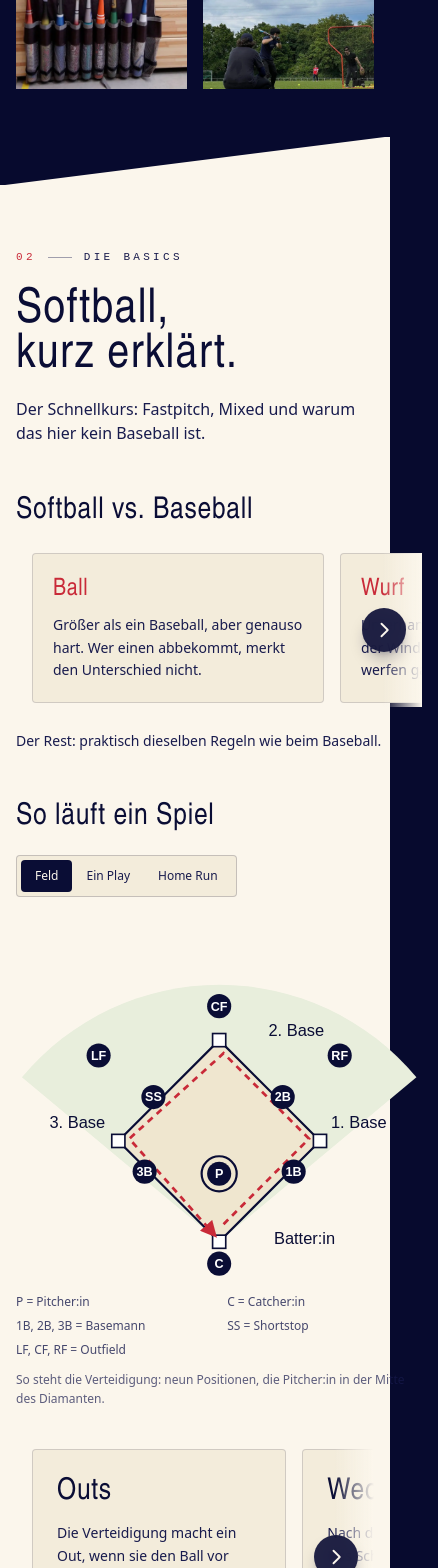
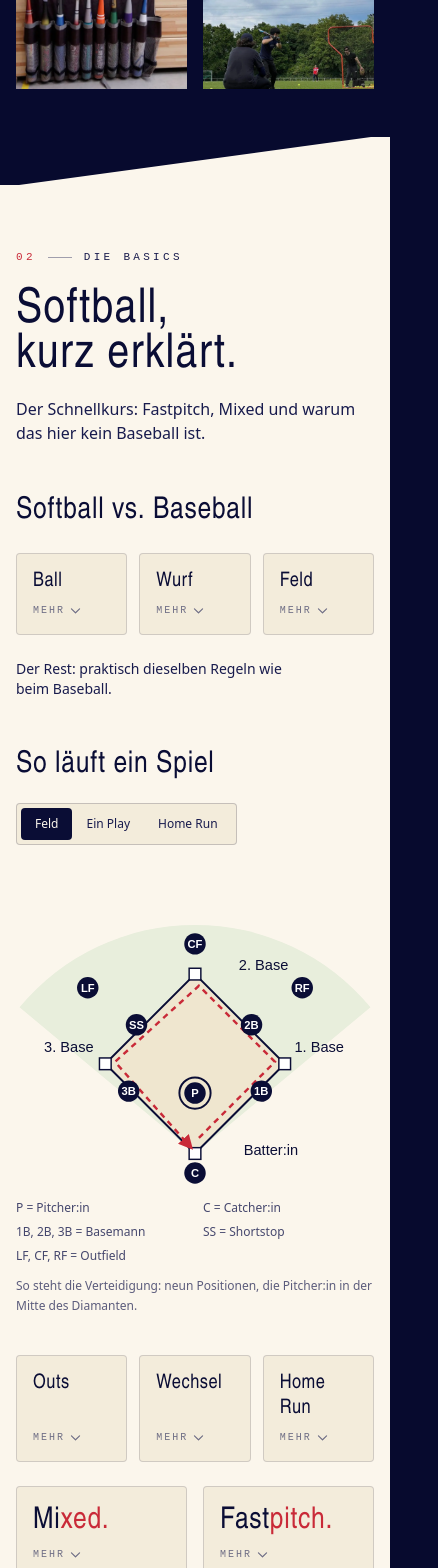
Before and after one commit to Hungfu123/softball-planner, a React (Vite) app in the folder website/: page / in a window 390 px wide. Shown: the part 2140-3708 px from the top of the page, 438 px wide, since content can reach past the window. Built offline with nearby package versions, Linux system fonts and the light colour scheme.

Commit message:
✨ Basics: alle drei Gruppen als ChipPanel (Fakten/Regeln/Mixed+Fastpitch) — Grid-Display-Fix, Kästchen nebeneinander; EdgeFade: ViewBox-Bleed gegen Hi-DPI-Naht

```diff
--- a/website/src/components/Basics.tsx
+++ b/website/src/components/Basics.tsx
@@ -3,7 +3,6 @@ import { AnimatePresence, motion, useReducedMotion } from 'motion/react'
 import { CaretDown } from '@phosphor-icons/react'
 import { Reveal, SectionTag } from '@/components/Reveal'
 import { EdgeFade } from '@/components/EdgeFade'
-import { SwipeRow } from '@/components/SwipeRow'
 
 const FACTS = [
   {
@@ -451,7 +450,10 @@ function ChipPanel<K extends string>({
 }) {
   return (
     <div className="md:hidden">
-      <div className={grid}>
+      {/* display:grid MUSS mit in die Klasse — grid-cols-2 allein wirkt nicht.
+          Die Buttons sind flex-col (damit die Mehr-Hints unten bündig sind),
+          also block-level: ohne Grid stehen sie untereinander. */}
+      <div className={`grid ${grid}`}>
         {items.map((t) => {
           const isActive = open === t.key
           return (
@@ -511,7 +513,9 @@ function ChipPanel<K extends string>({
 
 export function Basics() {
   const [scene, setScene] = useState<Scene>('feld')
+  const [factOpen, setFactOpen] = useState<'ball' | 'wurf' | 'feld' | null>(null)
   const [termOpen, setTermOpen] = useState<'mixed' | 'fastpitch' | null>(null)
+  const [ruleOpen, setRuleOpen] = useState<'outs' | 'wechsel' | 'homerun' | null>(null)
   const active = SCENES.find((s) => s.key === scene)!
 
   return (
@@ -535,23 +539,15 @@ export function Basics() {
             <h3 className="font-display text-3xl tracking-wide text-navy-900">
               Softball vs. Baseball
             </h3>
-            {/* Mobile: Fakten als Swipe-Karten (gleiche Sprache wie Galerie und
-                Regel-Karten), ab md die editoriale Liste. */}
-            <div className="mt-6 md:hidden">
-              <SwipeRow hideAt="md" desktop="">
-                {FACTS.map((f, i) => (
-                  <Reveal key={f.key} delay={i * 0.07} className="w-[78%] shrink-0 snap-center">
-                    <div className="group relative size-full overflow-hidden rounded-sm border border-navy-900/15 bg-cream-100 p-5 transition-colors duration-200 hover:border-navy-900/30 hover:bg-cream-50">
-                      <span aria-hidden className="card-accent" />
-                      <h4 className="font-display text-2xl tracking-wide text-brand-600">
-                        {f.term}
-                      </h4>
-                      <p className="mt-2 text-sm leading-relaxed text-navy-700">{f.text}</p>
-                    </div>
-                  </Reveal>
-                ))}
-              </SwipeRow>
-            </div>
+            {/* Mobile: Fakten als Auswahl-Kästchen + Panel (Tap auf "Ball" →
+                Erklärung darunter), ab md die editoriale Liste. */}
+            <ChipPanel
+              items={FACTS.map((f) => ({ key: f.key, title: f.term, text: f.text }))}
+              open={factOpen}
+              onToggle={setFactOpen}
+              grid="mt-6 grid-cols-3 gap-3"
+              titleClass="font-display text-xl leading-tight tracking-wide"
+            />
             <div className="mt-6 hidden divide-y divide-navy-900/15 border-t border-navy-900/15 md:block">
               {FACTS.map((fact) => (
                 <div
@@ -620,16 +616,20 @@ export function Basics() {
           </div>
         </div>
 
-        {/* Regel-Karten: Mobile SwipeRow mit Pfeil-Hint (gleiche Sprache wie
-            Galerie und Fakten), ab md das 3er-Grid. Info bleibt komplett. */}
+        {/* Regeln: Mobile Auswahl-Kästchen + Panel (gleiche Interaktion wie
+            Fakten und Mixed/Fastpitch — gleiche Inhaltsform, gleiche Sprache),
+            ab md das 3er-Grid mit vollem Text. */}
         <div className="mt-10 md:mt-12">
-          <SwipeRow hideAt="md" desktop="md:grid md:grid-cols-3 md:gap-6">
+          <ChipPanel
+            items={RULES}
+            open={ruleOpen}
+            onToggle={setRuleOpen}
+            grid="grid-cols-3 gap-3"
+            titleClass="font-display text-xl leading-tight tracking-wide"
+          />
+          <div className="hidden gap-6 md:grid md:grid-cols-3">
             {RULES.map((r, i) => (
-              <Reveal
-                key={r.key}
-                delay={i * 0.08}
-                className="w-[78%] shrink-0 snap-center md:w-auto md:shrink"
-              >
+              <Reveal key={r.key} delay={i * 0.08}>
                 <div className="group relative size-full overflow-hidden rounded-sm border border-navy-900/15 bg-cream-100 p-6 transition-colors duration-200 hover:border-navy-900/30 hover:bg-cream-50">
                   <span aria-hidden className="card-accent" />
                   <h3 className="font-display text-3xl tracking-wide text-navy-900">{r.title}</h3>
@@ -637,7 +637,7 @@ export function Basics() {
                 </div>
               </Reveal>
             ))}
-          </SwipeRow>
+          </div>
         </div>
 
         {/* Mixed/Fastpitch: Mobile Auswahl-Kästchen + Panel, ab md die
--- a/website/src/components/EdgeFade.tsx
+++ b/website/src/components/EdgeFade.tsx
@@ -7,6 +7,12 @@ const CREAM = '#fbf6ec'
  * aneinander grenzende Dreiecke. Bei zwei Dreiecken ist die gemeinsame
  * Diagonale an beiden Formen anti-aliased, die Deckung fällt unter 100 %
  * und der Sektions-Hintergrund scheint als helle Naht durch.
+ *
+ * Naht-Fix: Alle Formen ragen um 4 Einheiten über die ViewBox hinaus
+ * (vertikal UND horizontal). Die Clip-Kante liegt damit mitten in
+ * Vollfarbe statt auf einer Kante — auf Hi-DPI-Geräten (DPR 2-3) konnte
+ * ein 1-Subpixel-Rest der Kante sonst als weiße Linie durchscheinen.
+ * Die Diagonale läuft weiterhin exakt Ecke zu Ecke.
  */
 export function EdgeFade({ edge }: { edge: 'top' | 'bottom' }) {
   return (
@@ -17,8 +23,8 @@ export function EdgeFade({ edge }: { edge: 'top' | 'bottom' }) {
           preserveAspectRatio="none"
           className="block h-12 w-full md:h-16"
         >
-          <rect x="-1" y="-1" width="1442" height="72" fill={CREAM} />
-          <path d="M-1,-1 H1441 L-1,71 Z" fill={NAVY} />
+          <rect x="-4" y="-4" width="1448" height="78" fill={CREAM} />
+          <path d="M-4,-4 H1444 L-4,74 Z" fill={NAVY} />
         </svg>
       ) : (
         <svg
@@ -26,8 +32,8 @@ export function EdgeFade({ edge }: { edge: 'top' | 'bottom' }) {
           preserveAspectRatio="none"
           className="block h-12 w-full md:h-16"
         >
-          <rect x="-1" y="-1" width="1442" height="72" fill={CREAM} />
-          <path d="M-1,-1 L1441,71 H-1 Z" fill={NAVY} />
+          <rect x="-4" y="-4" width="1448" height="78" fill={CREAM} />
+          <path d="M-4,-4 L1444,74 H-4 Z" fill={NAVY} />
         </svg>
       )}
     </div>
```
